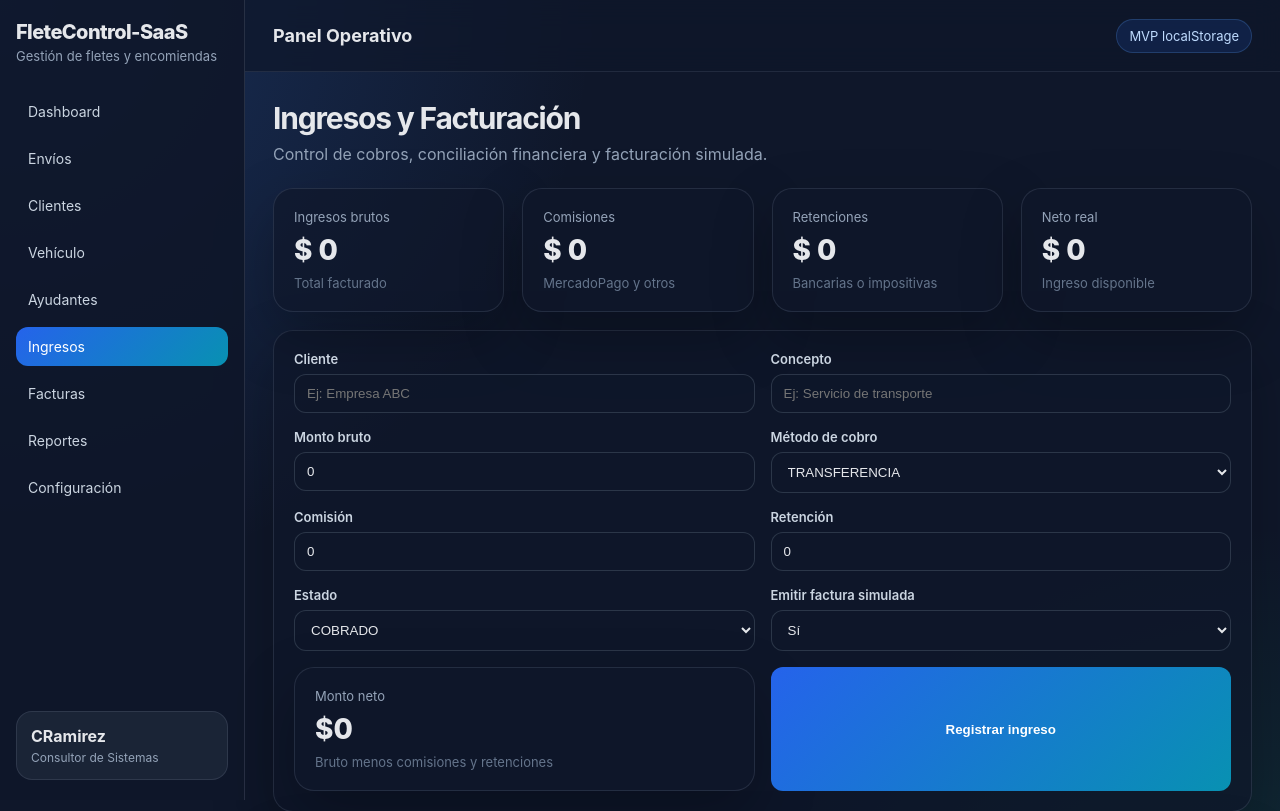
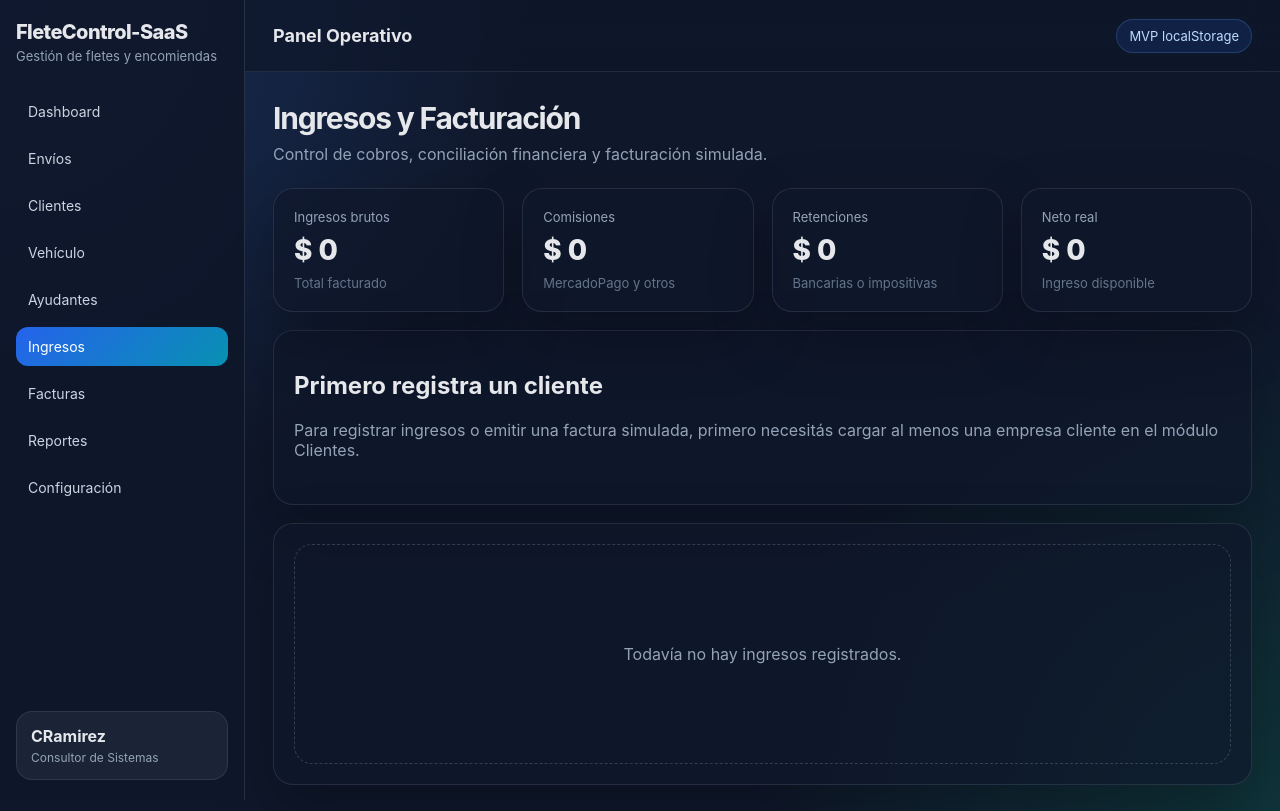
Before and after one commit to rcesarone-lab/fletecontrol-saas, a React (Vite) app: page /ingresos in a window 1280 px wide. Shown: the top 811 px of the page. Built offline with nearby package versions, Linux system fonts and the light colour scheme.

Commit message:
feat: link income invoices to registered clients and editable configuration

```diff
--- a/src/components/ingresos/IngresoForm.tsx
+++ b/src/components/ingresos/IngresoForm.tsx
@@ -1,11 +1,10 @@
 import { type FormEvent, useMemo, useState } from "react";
-
-import type {
-  EstadoCobro,
-  MetodoCobro,
-} from "../../domain/ingreso";
+import type { Cliente } from "../../domain/cliente";
+import type { EstadoCobro, MetodoCobro } from "../../domain/ingreso";
 
 type IngresoFormProps = {
+  clientes: Cliente[];
+
   onSubmit: (data: {
     cliente: string;
     concepto: string;
@@ -18,7 +17,6 @@ type IngresoFormProps = {
   }) => void;
 
   onError: (message: string) => void;
-
   onSuccess: (message: string) => void;
 };
 
@@ -29,34 +27,23 @@ const metodos: MetodoCobro[] = [
   "CHEQUE",
 ];
 
-const estados: EstadoCobro[] = [
-  "PENDIENTE",
-  "COBRADO",
-];
+const estados: EstadoCobro[] = ["PENDIENTE", "COBRADO"];
 
 export default function IngresoForm({
+  clientes,
   onSubmit,
   onError,
   onSuccess,
 }: IngresoFormProps) {
-  const [cliente, setCliente] = useState("");
-
+  const [clienteId, setClienteId] = useState("");
   const [concepto, setConcepto] = useState("");
-
   const [monto, setMonto] = useState(0);
-
   const [metodoCobro, setMetodoCobro] =
     useState<MetodoCobro>("TRANSFERENCIA");
-
   const [comision, setComision] = useState(0);
-
   const [retencion, setRetencion] = useState(0);
-
-  const [estado, setEstado] =
-    useState<EstadoCobro>("COBRADO");
-
-  const [facturaEmitida, setFacturaEmitida] =
-    useState(true);
+  const [estado, setEstado] = useState<EstadoCobro>("COBRADO");
+  const [facturaEmitida, setFacturaEmitida] = useState(true);
 
   const montoNeto = useMemo(() => {
     return monto - comision - retencion;
@@ -65,8 +52,12 @@ export default function IngresoForm({
   function handleSubmit(event: FormEvent) {
     event.preventDefault();
 
-    if (!cliente.trim()) {
-      onError("Completá el cliente.");
+    const clienteSeleccionado = clientes.find(
+      (cliente) => cliente.id === clienteId
+    );
+
+    if (!clienteSeleccionado) {
+      onError("Seleccioná un cliente registrado.");
       return;
     }
 
@@ -80,8 +71,13 @@ export default function IngresoForm({
       return;
     }
 
+    if (comision < 0 || retencion < 0) {
+      onError("Comisión y retención no pueden ser negativas.");
+      return;
+    }
+
     onSubmit({
-      cliente,
+      cliente: clienteSeleccionado.razonSocial,
       concepto,
       monto,
       metodoCobro,
@@ -93,7 +89,7 @@ export default function IngresoForm({
 
     onSuccess("Ingreso registrado correctamente.");
 
-    setCliente("");
+    setClienteId("");
     setConcepto("");
     setMonto(0);
     setMetodoCobro("TRANSFERENCIA");
@@ -106,13 +102,17 @@ export default function IngresoForm({
   return (
     <form className="card form-grid" onSubmit={handleSubmit}>
       <div className="form-field">
-        <label>Cliente</label>
+        <label>Cliente registrado</label>
 
-        <input
-          value={cliente}
-          onChange={(e) => setCliente(e.target.value)}
-          placeholder="Ej: Empresa ABC"
-        />
+        <select value={clienteId} onChange={(e) => setClienteId(e.target.value)}>
+          <option value="">Seleccionar cliente</option>
+
+          {clientes.map((cliente) => (
+            <option key={cliente.id} value={cliente.id}>
+              {cliente.razonSocial}
+            </option>
+          ))}
+        </select>
       </div>
 
       <div className="form-field">
@@ -140,9 +140,7 @@ export default function IngresoForm({
 
         <select
           value={metodoCobro}
-          onChange={(e) =>
-            setMetodoCobro(e.target.value as MetodoCobro)
-          }
+          onChange={(e) => setMetodoCobro(e.target.value as MetodoCobro)}
         >
           {metodos.map((metodo) => (
             <option key={metodo} value={metodo}>
@@ -158,9 +156,7 @@ export default function IngresoForm({
         <input
           type="number"
           value={comision}
-          onChange={(e) =>
-            setComision(Number(e.target.value))
-          }
+          onChange={(e) => setComision(Number(e.target.value))}
         />
       </div>
 
@@ -170,9 +166,7 @@ export default function IngresoForm({
         <input
           type="number"
           value={retencion}
-          onChange={(e) =>
-            setRetencion(Number(e.target.value))
-          }
+          onChange={(e) => setRetencion(Number(e.target.value))}
         />
       </div>
 
@@ -181,9 +175,7 @@ export default function IngresoForm({
 
         <select
           value={estado}
-          onChange={(e) =>
-            setEstado(e.target.value as EstadoCobro)
-          }
+          onChange={(e) => setEstado(e.target.value as EstadoCobro)}
         >
           {estados.map((estadoItem) => (
             <option key={estadoItem} value={estadoItem}>
@@ -198,9 +190,7 @@ export default function IngresoForm({
 
         <select
           value={String(facturaEmitida)}
-          onChange={(e) =>
-            setFacturaEmitida(e.target.value === "true")
-          }
+          onChange={(e) => setFacturaEmitida(e.target.value === "true")}
         >
           <option value="true">Sí</option>
           <option value="false">No</option>
@@ -214,9 +204,7 @@ export default function IngresoForm({
           ${montoNeto.toLocaleString("es-AR")}
         </div>
 
-        <div className="card-note">
-          Bruto menos comisiones y retenciones
-        </div>
+        <div className="card-note">Bruto menos comisiones y retenciones</div>
       </article>
 
       <button className="primary-button" type="submit">
--- a/src/pages/IngresosFacturacion.tsx
+++ b/src/pages/IngresosFacturacion.tsx
@@ -1,24 +1,15 @@
 import IngresoForm from "../components/ingresos/IngresoForm";
-
 import IngresosTable from "../components/ingresos/IngresosTable";
-
 import Toast from "../components/ui/Toast";
-
+import { useClientes } from "../hooks/useClientes";
 import { useIngresos } from "../hooks/useIngresos";
-
 import { useToast } from "../hooks/useToast";
-
 import { formatCurrency } from "../utils/currency";
 
 export default function IngresosFacturacion() {
-  const {
-    ingresos,
-    agregarIngreso,
-    eliminarIngreso,
-  } = useIngresos();
-
-  const { message, type, showToast, clearToast } =
-    useToast();
+  const { clientes } = useClientes();
+  const { ingresos, agregarIngreso, eliminarIngreso } = useIngresos();
+  const { message, type, showToast, clearToast } = useToast();
 
   const totalBruto = ingresos.reduce(
     (total, ingreso) => total + ingreso.monto,
@@ -42,97 +33,62 @@ export default function IngresosFacturacion() {
 
   return (
     <>
-      <h1 className="page-title">
-        Ingresos y Facturación
-      </h1>
+      <h1 className="page-title">Ingresos y Facturación</h1>
 
       <p className="page-description">
-        Control de cobros, conciliación financiera y
-        facturación simulada.
+        Control de cobros, conciliación financiera y facturación simulada.
       </p>
 
       <section className="grid grid-4">
         <article className="card">
-          <div className="card-label">
-            Ingresos brutos
-          </div>
-
-          <div className="card-value">
-            {formatCurrency(totalBruto)}
-          </div>
-
-          <div className="card-note">
-            Total facturado
-          </div>
+          <div className="card-label">Ingresos brutos</div>
+          <div className="card-value">{formatCurrency(totalBruto)}</div>
+          <div className="card-note">Total facturado</div>
         </article>
 
         <article className="card">
-          <div className="card-label">
-            Comisiones
-          </div>
-
-          <div className="card-value">
-            {formatCurrency(totalComisiones)}
-          </div>
-
-          <div className="card-note">
-            MercadoPago y otros
-          </div>
+          <div className="card-label">Comisiones</div>
+          <div className="card-value">{formatCurrency(totalComisiones)}</div>
+          <div className="card-note">MercadoPago y otros</div>
         </article>
 
         <article className="card">
-          <div className="card-label">
-            Retenciones
-          </div>
-
-          <div className="card-value">
-            {formatCurrency(totalRetenciones)}
-          </div>
-
-          <div className="card-note">
-            Bancarias o impositivas
-          </div>
+          <div className="card-label">Retenciones</div>
+          <div className="card-value">{formatCurrency(totalRetenciones)}</div>
+          <div className="card-note">Bancarias o impositivas</div>
         </article>
 
         <article className="card">
-          <div className="card-label">
-            Neto real
-          </div>
-
-          <div className="card-value">
-            {formatCurrency(totalNeto)}
-          </div>
-
-          <div className="card-note">
-            Ingreso disponible
-          </div>
+          <div className="card-label">Neto real</div>
+          <div className="card-value">{formatCurrency(totalNeto)}</div>
+          <div className="card-note">Ingreso disponible</div>
         </article>
       </section>
 
+      {clientes.length === 0 ? (
+        <section className="card" style={{ marginTop: 18 }}>
+          <h2>Primero registra un cliente</h2>
+          <p className="page-description">
+            Para registrar ingresos o emitir una factura simulada, primero
+            necesitás cargar al menos una empresa cliente en el módulo Clientes.
+          </p>
+        </section>
+      ) : (
         <div style={{ marginTop: 18 }}>
           <IngresoForm
+            clientes={clientes}
             onSubmit={agregarIngreso}
-          onError={(msg) =>
-            showToast(msg, "error")
-          }
-          onSuccess={(msg) =>
-            showToast(msg, "success")
-          }
+            onError={(msg) => showToast(msg, "error")}
+            onSuccess={(msg) => showToast(msg, "success")}
           />
         </div>
+      )}
 
       <div style={{ marginTop: 18 }}>
-        <IngresosTable
-          ingresos={ingresos}
-          onDelete={eliminarIngreso}
-        />
+        <IngresosTable ingresos={ingresos} onDelete={eliminarIngreso} />
       </div>
 
-      <Toast
-        message={message}
-        type={type}
-        onClose={clearToast}
-      />
+      <Toast message={message} type={type} onClose={clearToast} />
     </>
   );
 }
--- a/src/services/facturacionService.ts
+++ b/src/services/facturacionService.ts
@@ -1,4 +1,5 @@
 import type { Factura } from "../domain/factura";
+import type { ConfiguracionSistema } from "../domain/configuracion";
 import { loadData, saveData, STORAGE_KEYS } from "./storage";
 
 export function getFacturas(): Factura[] {
@@ -8,28 +9,20 @@ export function getFacturas(): Factura[] {
 export function emitirFacturaSimulada(data: {
   cliente: string;
   importeTotal: number;
+  configuracion: ConfiguracionSistema;
 }): Factura {
   const facturas = getFacturas();
 
   const nuevaFactura: Factura = {
     id: crypto.randomUUID(),
-
     envioId: "MANUAL",
-
     cliente: data.cliente,
-
     fecha: new Date().toISOString().split("T")[0],
-
     tipo: "C",
-
     numero: facturas.length + 1,
-
-    puntoVenta: 1,
-
+    puntoVenta: data.configuracion.monotributista.puntoVenta,
     importeTotal: data.importeTotal,
-
     estado: "EMITIDA",
-
     origen: "SIMULADA",
   };
 
```
Also changed, not shown: src/hooks/useIngresos.ts (+5 -22 lines). Lines whose indentation alone changed are shown as unchanged.
